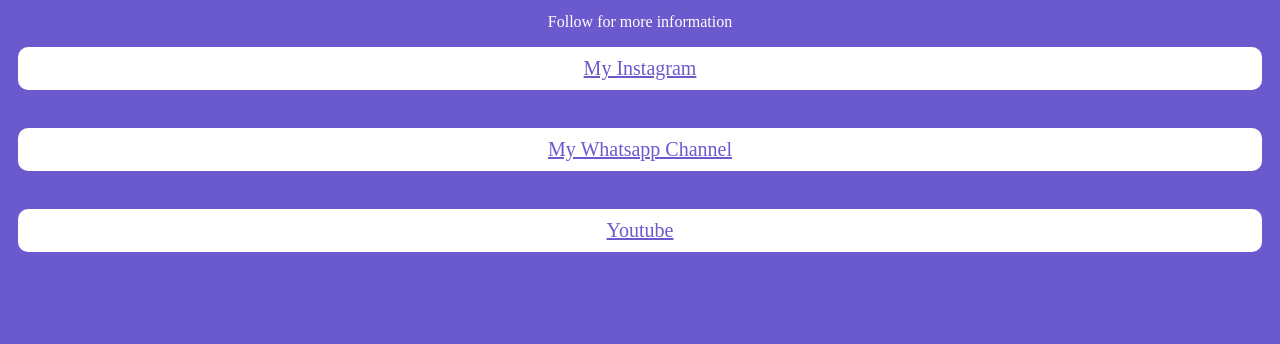
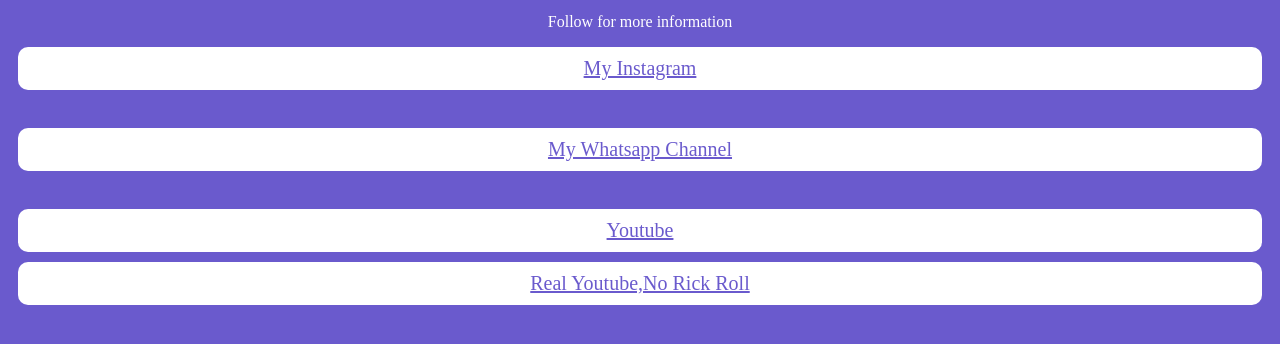
Before and after one commit to suryabukansamsoe/sur-web, a plain HTML site: page index.html in a window 1280 px wide. Shown: the part 266-610 px from the top of the page. Drawn offline with Linux system fonts and the light colour scheme.

Commit message:
Add files via upload

```diff
--- a/index.html
+++ b/index.html
@@ -13,5 +13,6 @@
 <a href="https://www.instagram.com/suryabukansamsoe/profilecard/?igsh=MXNrOGowaThod283bw==">My Instagram </a><br>
 <a href="https://whatsapp.com/channel/0029Vapo0lpE50UZb5jzX11G">My Whatsapp Channel</a><br>
 <a href="https://youtube.com/shorts/SXHMnicI6Pg?si=0V303WXvIbTnlK7y">Youtube </a>
+  <a href="https://youtube.com/shorts/B5SL9yrMPn8?si=3Nklbg07Rkb5OqU0">Real Youtube,No Rick Roll</a>
 </body>
 </html>
```
